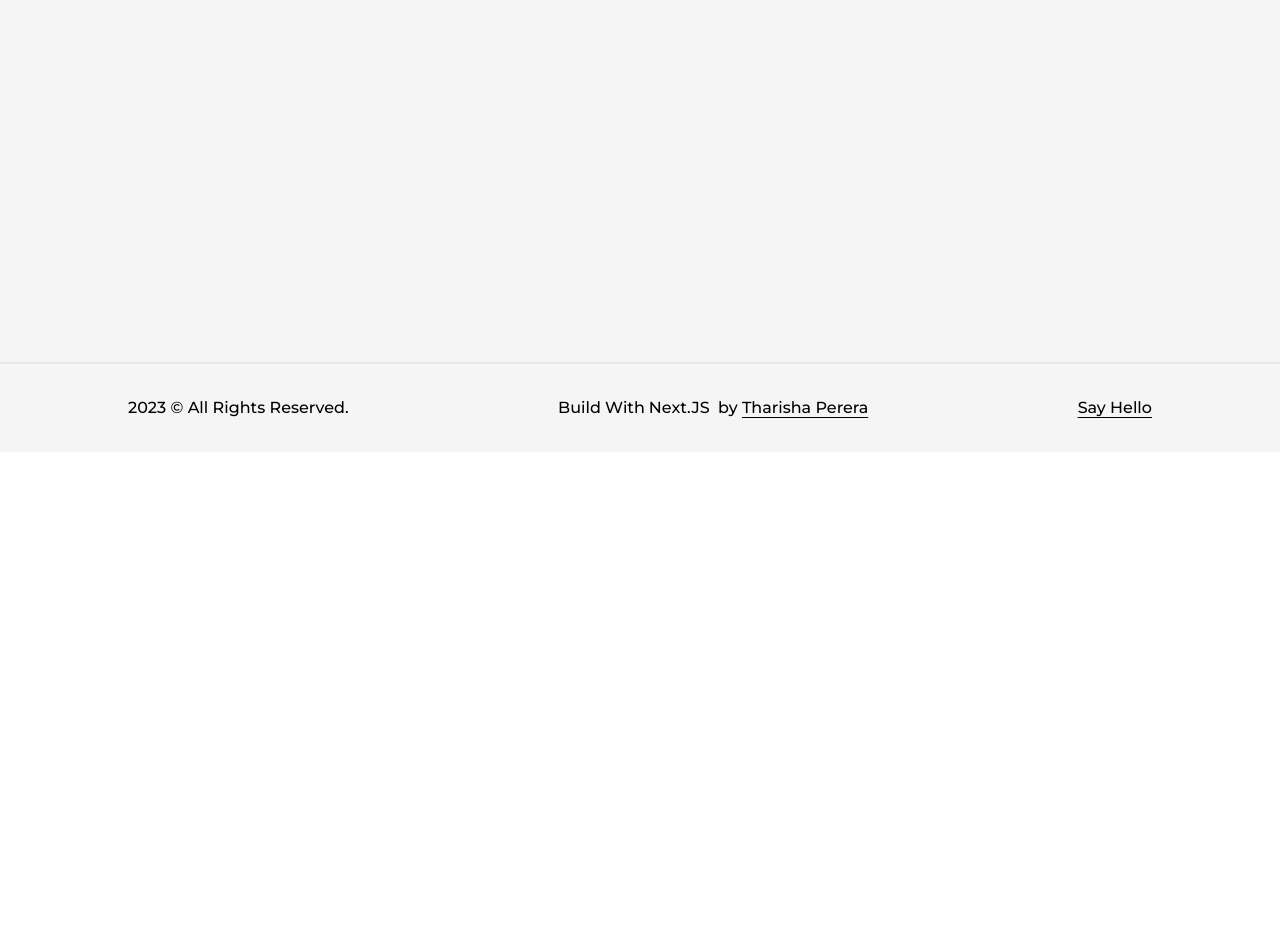
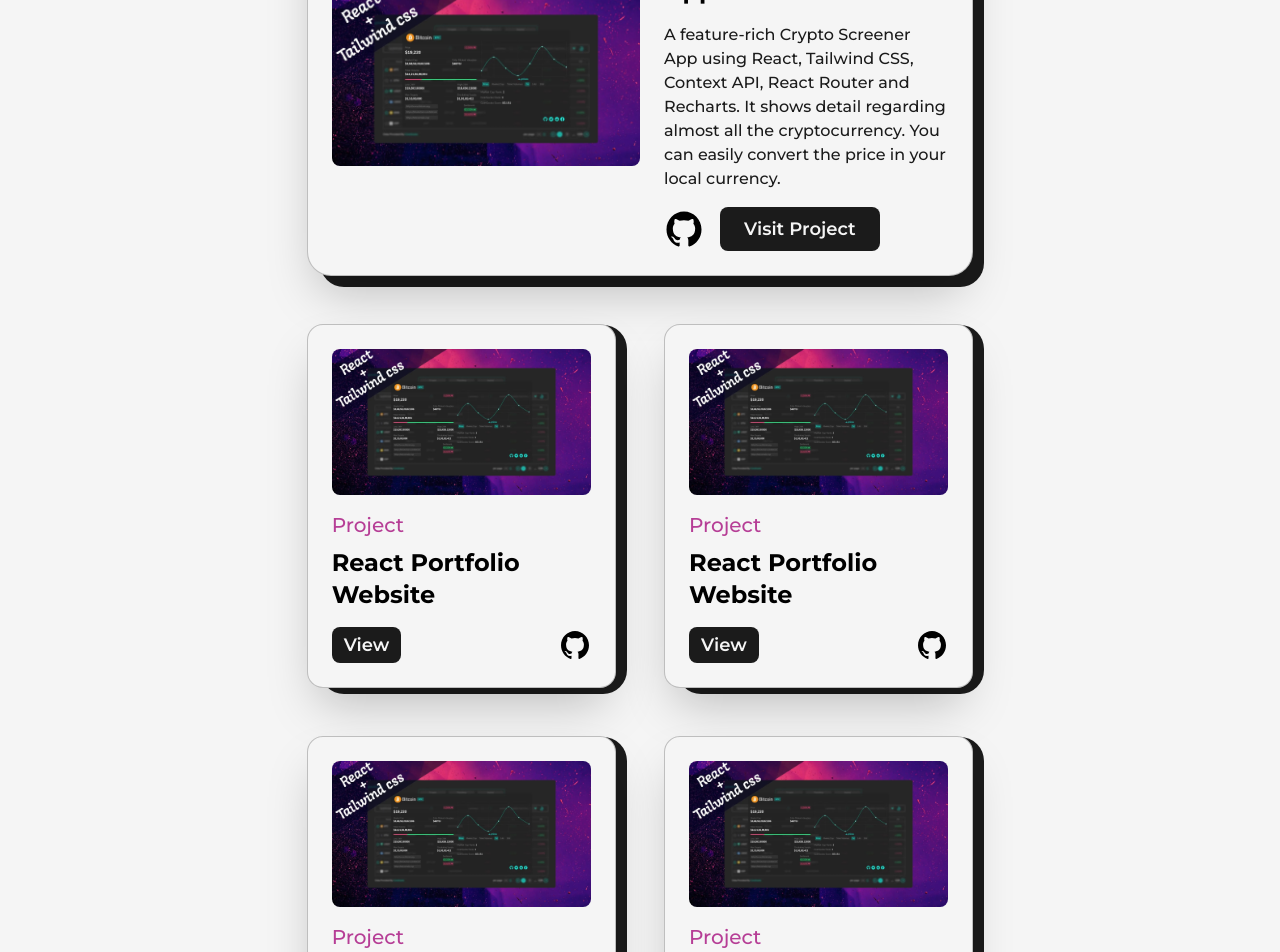
Before and after one commit to TharishaPerera/portfolio-next, a Next.js app: page /projects in a window 1280 px wide. Before the commit this address had no page. Shown: the part 534-1486 px from the top of the page. Before the commit the page ends 986 px from the top, so only its background shows below. Built offline with nearby package versions, Linux system fonts and the light colour scheme.

Commit message:
projects page

```diff
--- a/src/pages/index.js
+++ b/src/pages/index.js
@@ -13,7 +13,7 @@
 	return (
 		<>
 			<Head>
-				<title>Create Next App</title>
+				<title>Tharisha Perera</title>
 				<meta name="description" content="Generated by create next app" />
 				<meta name="viewport" content="width=device-width, initial-scale=1" />
 				<link rel="icon" href="/favicon.ico" />
--- /dev/null
+++ b/src/pages/projects.js
@@ -0,0 +1,131 @@
+import React from 'react'
+import Head from 'next/head'
+import Layout from '@/components/Layout'
+import AnimatedText from '@/components/AnimatedText'
+import Link from 'next/link'
+import Image from 'next/image'
+import { GithubIcon } from '@/components/Icons'
+import project1 from "../../public/images/projects/crypto-screener-cover-image.jpg"
+
+const FeaturedProject = ({type, title, summary, img, link, github}) => {
+    return(
+        <article className='w-full flex items-center justify-between rounded-3xl border border-solid border-dark/25 bg-light shadow-2xl p-6 relative'>
+            <div className='absolute top-0 -right-3 -z-10 w-[100%] h-[103%] rounded-3xl bg-dark' />
+            <Link href={link} target='_blank' className='w-1/2 cursor-pointer overflow-hidden rounded-lg'>
+                <Image src={img} alt={title} className='w-full h-auto' />
+            </Link>
+            <div className='w-1/2 flex flex-col items-start justify-between pl-6'>
+                <span className='text-primary font-medium text-xl'>{type}</span>
+                <Link href={link} target='_blank' className='hover:underline underline-offset-4'>
+                    <h2 className='my-2 w-full text-left text-2xl font-bold '>{title}</h2>
+                </Link>
+                <p className='my-2 font-medium text-dark'>{summary}</p>
+                <div className='mt-2 flex items-center'>
+                    <Link href={github} target='_blank' className='w-10'><GithubIcon /></Link>
+                    <Link href={link} target='_blank' className='ml-4 rounded-lg bg-dark text-light p-2 px-6 text-lg font-semibold'>Visit Project</Link>
+                </div>
+            </div>
+        </article>
+    )
+}
+
+const Project = ({type, title, img, link, github}) => {
+    return(
+        <article className='w-ful flex flex-col items-center justify-center rounded-2xl border border-solid border-dark/25 bg-light shadow-2xl p-6 relative '>
+            <div className='absolute top-0 -right-3 -z-10 w-[100%] h-[102%] rounded-3xl bg-dark' />
+            <Link href={link} target='_blank' className='w-full cursor-pointer overflow-hidden rounded-lg'>
+                <Image src={img} alt={title} className='w-full h-auto' />
+            </Link>
+            <div className='w-full flex flex-col items-start justify-between mt-4'>
+                <span className='text-primary font-medium text-xl'>{type}</span>
+                <Link href={link} target='_blank' className='hover:underline underline-offset-4'>
+                    <h2 className='my-2 w-full text-left text-2xl font-bold '>{title}</h2>
+                </Link>
+                <div className='w-full mt-2 flex items-center justify-between'>
+                    <Link href={link} target='_blank' className='rounded-lg bg-dark text-light p-1 px-3 text-lg font-semibold'>View</Link>
+                    <Link href={github} target='_blank' className='w-8'><GithubIcon /></Link>
+                </div>
+            </div>
+        </article>
+    )
+}
+
+const projects = () => {
+  return (
+    <>
+        <Head>
+            <title>Projects | Tharisha Perera</title>
+            <meta name='description' content='Tharisha Perera personal portfolio website' />
+        </Head>
+
+        <main className='w-full mb-16 flex flex-col items-center justify-center'>
+            <Layout className='pt-16'>
+                <AnimatedText text="Imagination Trumps Knowledge!" className="!text-7xl mb-24" />
+
+                <div className='grid grid-cols-12 gap-12 justify-center'>
+                    <div className='col-start-3 col-span-8'>
+                        <FeaturedProject
+                            title="Crypto Screener Application"
+                            summary="A feature-rich Crypto Screener App using React, Tailwind CSS, Context API, React Router and Recharts.
+                            It shows detail regarding almost all the cryptocurrency. You can easily convert the price in your
+                            local currency."
+                            link="/"
+                            github="/"
+                            type='Featured Project'
+                            img={project1}
+                        />
+                    </div>
+                    <div className='col-start-3 col-span-4'>
+                        <Project
+                            title="React Portfolio Website"
+                            link="/"
+                            github="/"
+                            type='Project'
+                            img={project1}
+                        />
+                    </div>
+                    <div className='col-span-4'>
+                        <Project
+                            title="React Portfolio Website"
+                            link="/"
+                            github="/"
+                            type='Project'
+                            img={project1}
+                        />
+                    </div>
+                    <div className='col-start-3 col-span-4'>
+                        <Project
+                            title="React Portfolio Website"
+                            link="/"
+                            github="/"
+                            type='Project'
+                            img={project1}
+                        />
+                    </div>
+                    <div className='col-span-4'>
+                        <Project
+                            title="React Portfolio Website"
+                            link="/"
+                            github="/"
+                            type='Project'
+                            img={project1}
+                        />
+                    </div>
+                    <div className='col-start-3 col-span-4'>
+                        <Project
+                            title="React Portfolio Website"
+                            link="/"
+                            github="/"
+                            type='Project'
+                            img={project1}
+                        />
+                    </div>
+                </div>
+
+            </Layout>
+        </main>
+    </>
+  )
+}
+
+export default projects
```
